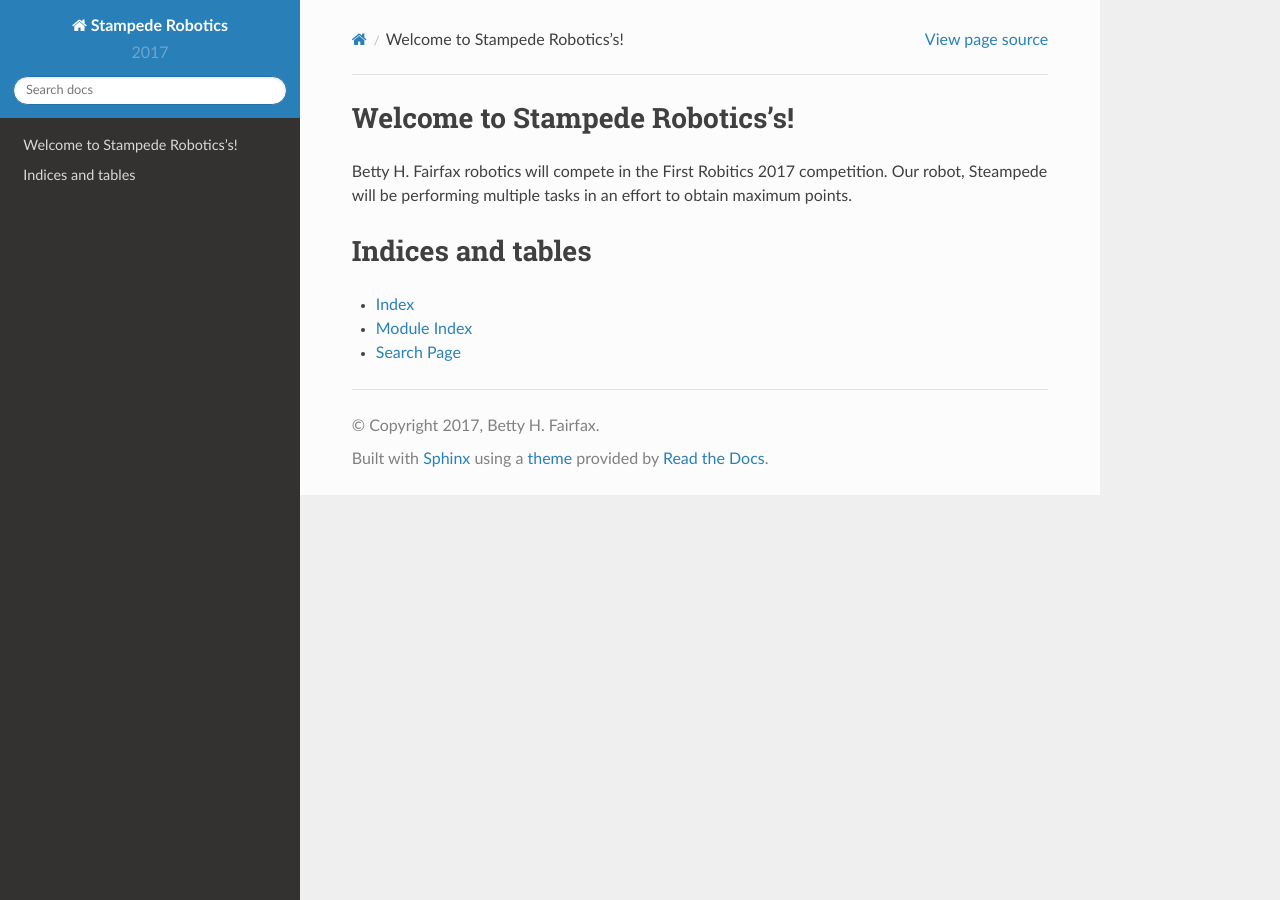
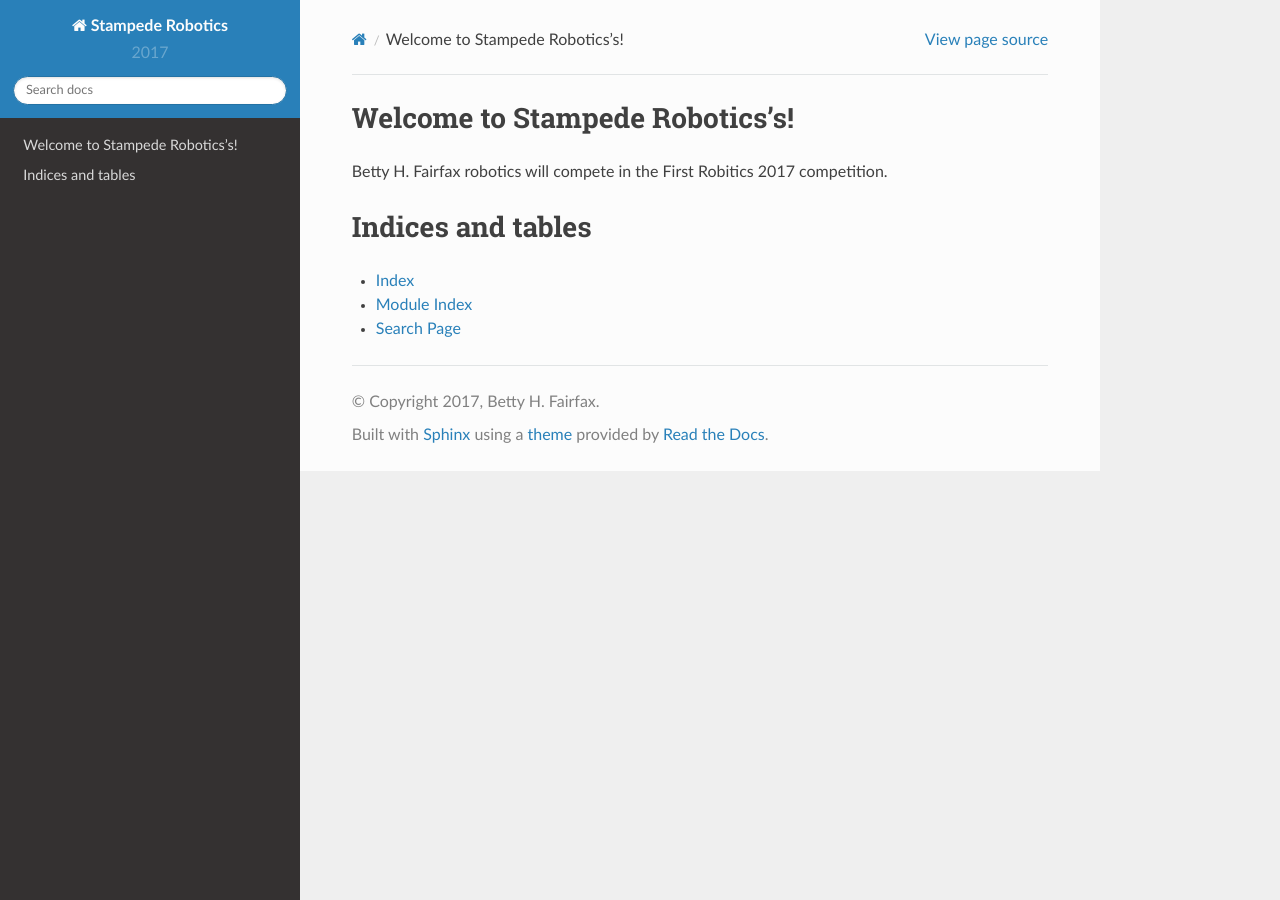
Before and after one commit to StampedeRobotics2844/docs, a Sphinx documentation site: the page built from source/index.rst, in a window 1280 px wide. Built offline with Sphinx 7.4.7 and the Read the Docs theme 2.0.0, drawn with Linux system fonts in a browser that asks for light colours; pages that are not in the unit, such as notebooks, are missing from menus.

```diff
--- a/source/index.rst
+++ b/source/index.rst
@@ -1,13 +1,13 @@
 Welcome to Stampede Robotics's!
 ===============================
 
-Betty H. Fairfax robotics will compete in the First Robitics 2017 competition. Our robot, Steampede will be performing multiple tasks in an effort to obtain maximum points.
+Betty H. Fairfax robotics will compete in the First Robitics 2017 competition.
 
 .. toctree::
    :maxdepth: 2
    :caption: Contents:
 
-    setup
+    _setup
 
 Indices and tables
 ==================
--- a/source/setup.rst
+++ b/source/setup.rst
@@ -1,3 +1,5 @@
+.. _setup:
+
 Developer Environment Setup
 ===========================
 
```
